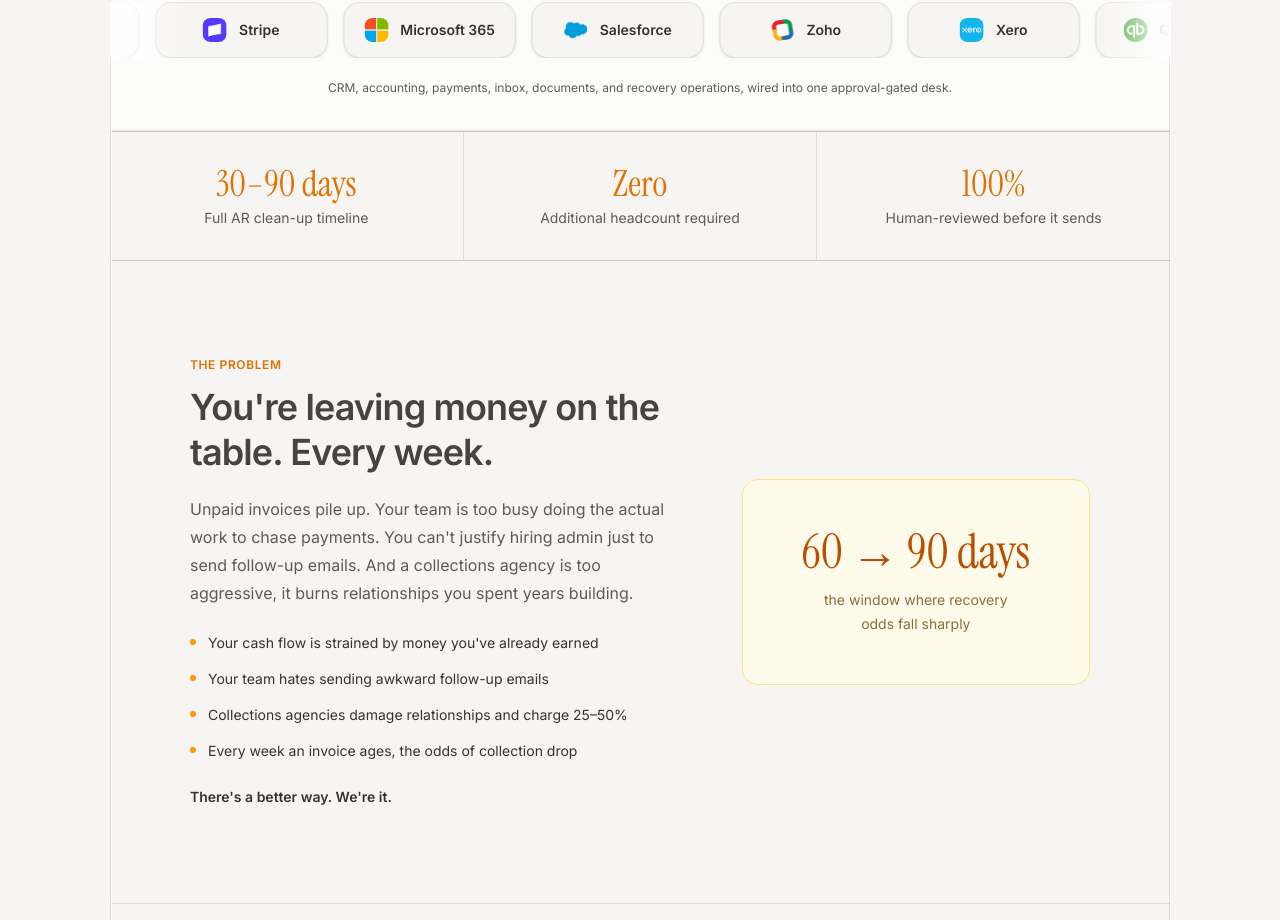
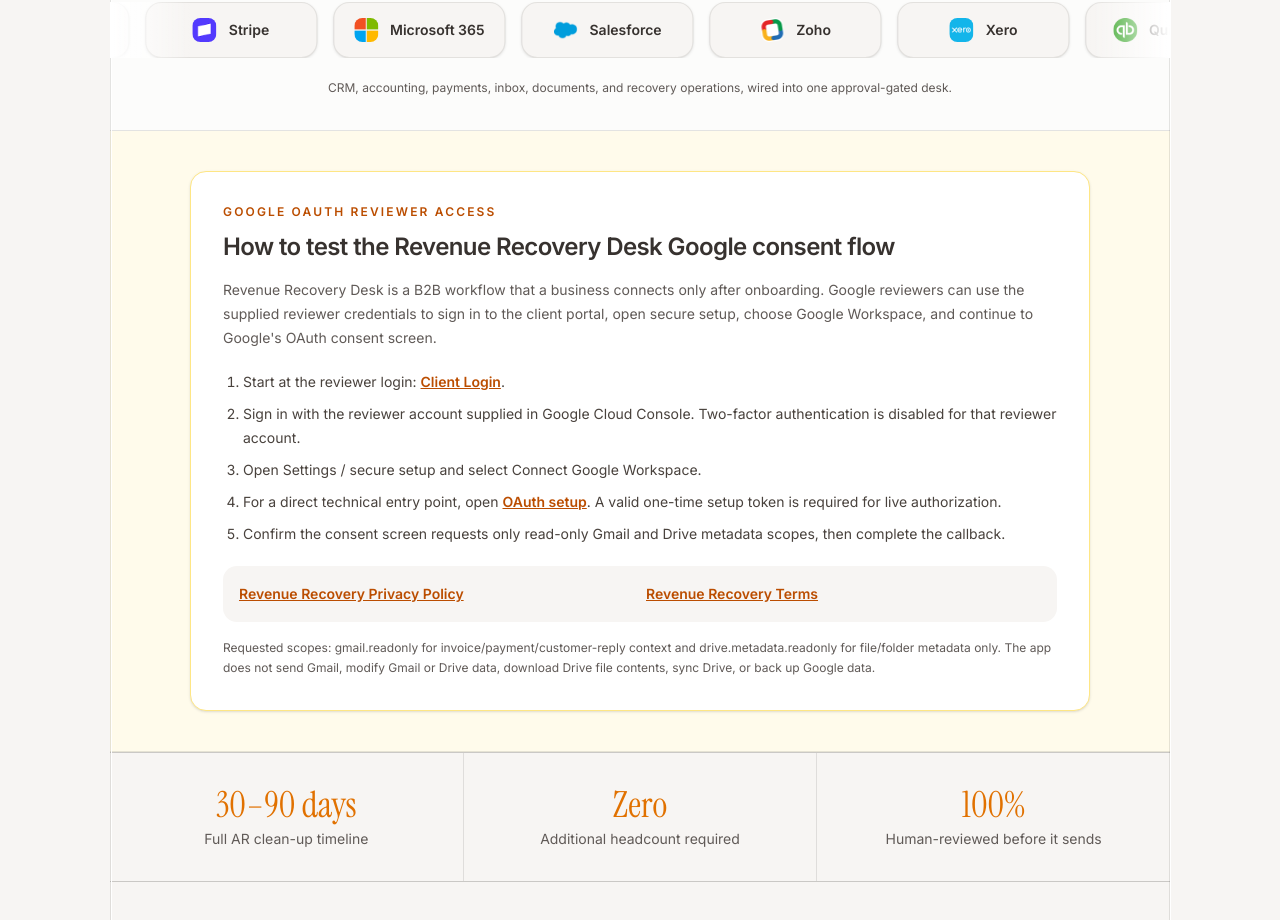
Before and after one commit to curtisboadum/flowaudit-platform, a Next.js app: page /revenue-recovery in a window 1280 px wide. Shown: the part 860-1780 px from the top of the page. Built offline with nearby package versions, Linux system fonts and the light colour scheme.

Commit message:
fix: add Google OAuth reviewer guidance

```diff
--- a/next.config.ts
+++ b/next.config.ts
@@ -1,7 +1,7 @@
 import type { NextConfig } from "next";
 
 const revenueRecoveryDestination = "https://revenue-recovery-web-ivory.vercel.app";
-const revenueRecoveryProxyVersion = "20260623-client-dashboard-loginfix";
+const revenueRecoveryProxyVersion = "20260630-google-oauth-review";
 
 const nextConfig: NextConfig = {
   /* typedRoutes requires a build to generate route types - disabled for marketing site */
@@ -14,10 +14,7 @@
     ];
   },
   async redirects() {
-    return [
-      { source: "/revenue-recovery/privacy", destination: "/privacy", permanent: true },
-      { source: "/revenue-recovery/terms", destination: "/terms", permanent: true },
-    ];
+    return [];
   },
   async rewrites() {
     return {
--- /dev/null
+++ b/src/app/revenue-recovery/privacy/page.tsx
@@ -0,0 +1 @@
+export { metadata, default } from "@/app/privacy/page";
--- /dev/null
+++ b/src/app/revenue-recovery/terms/page.tsx
@@ -0,0 +1 @@
+export { metadata, default } from "@/app/terms/page";
--- a/src/components/revenue-recovery/revenue-recovery-content.tsx
+++ b/src/components/revenue-recovery/revenue-recovery-content.tsx
@@ -55,6 +55,7 @@
 
         <HeroBlock c={c} />
         <SupportedStackMarquee />
+        <GoogleReviewerAccessBlock />
         <StatsBar c={c} />
         <ProblemBlock c={c} />
         <StepsBlock c={c} />
@@ -131,6 +132,49 @@
       <p className="mt-5 px-4 text-center font-sans text-xs leading-5 text-[#605A57]">
         CRM, accounting, payments, inbox, documents, and recovery operations, wired into one approval-gated desk.
       </p>
+    </section>
+  );
+}
+
+function GoogleReviewerAccessBlock() {
+  return (
+    <section
+      id="google-oauth-review"
+      aria-labelledby="google-oauth-review-heading"
+      className="flex w-full flex-col items-center border-b border-[rgba(55,50,47,0.12)] bg-[#FFFBEB] px-4 py-10 sm:px-6 lg:px-0"
+    >
+      <div className="w-full max-w-[900px] rounded-2xl border border-amber-200 bg-white p-6 text-left shadow-sm sm:p-8">
+        <div className="font-sans text-xs font-semibold tracking-[0.18em] text-amber-700 uppercase">
+          Google OAuth reviewer access
+        </div>
+        <h2
+          id="google-oauth-review-heading"
+          className="mt-3 font-sans text-2xl leading-tight font-semibold tracking-tight text-[#37322F]"
+        >
+          How to test the Revenue Recovery Desk Google consent flow
+        </h2>
+        <p className="mt-4 font-sans text-sm leading-6 text-[#605A57]">
+          Revenue Recovery Desk is a B2B workflow that a business connects only after onboarding. Google reviewers can use the supplied reviewer credentials to sign in to the client portal, open secure setup, choose Google Workspace, and continue to Google&apos;s OAuth consent screen.
+        </p>
+        <ol className="mt-5 list-decimal space-y-2 pl-5 font-sans text-sm leading-6 text-[#49423D]">
+          <li>
+            Start at the reviewer login: <Link className="font-semibold text-amber-700 underline" href="/revenue-recovery/client?login=1">Client Login</Link>.
+          </li>
+          <li>Sign in with the reviewer account supplied in Google Cloud Console. Two-factor authentication is disabled for that reviewer account.</li>
+          <li>Open Settings / secure setup and select Connect Google Workspace.</li>
+          <li>
+            For a direct technical entry point, open <Link className="font-semibold text-amber-700 underline" href="/revenue-recovery/oauth-start">OAuth setup</Link>. A valid one-time setup token is required for live authorization.
+          </li>
+          <li>Confirm the consent screen requests only read-only Gmail and Drive metadata scopes, then complete the callback.</li>
+        </ol>
+        <div className="mt-5 grid gap-3 rounded-xl bg-[#F7F5F3] p-4 font-sans text-sm leading-6 text-[#49423D] sm:grid-cols-2">
+          <Link className="font-semibold text-amber-700 underline" href="/revenue-recovery/privacy">Revenue Recovery Privacy Policy</Link>
+          <Link className="font-semibold text-amber-700 underline" href="/revenue-recovery/terms">Revenue Recovery Terms</Link>
+        </div>
+        <p className="mt-4 font-sans text-xs leading-5 text-[#605A57]">
+          Requested scopes: gmail.readonly for invoice/payment/customer-reply context and drive.metadata.readonly for file/folder metadata only. The app does not send Gmail, modify Gmail or Drive data, download Drive file contents, sync Drive, or back up Google data.
+        </p>
+      </div>
     </section>
   );
 }
```
